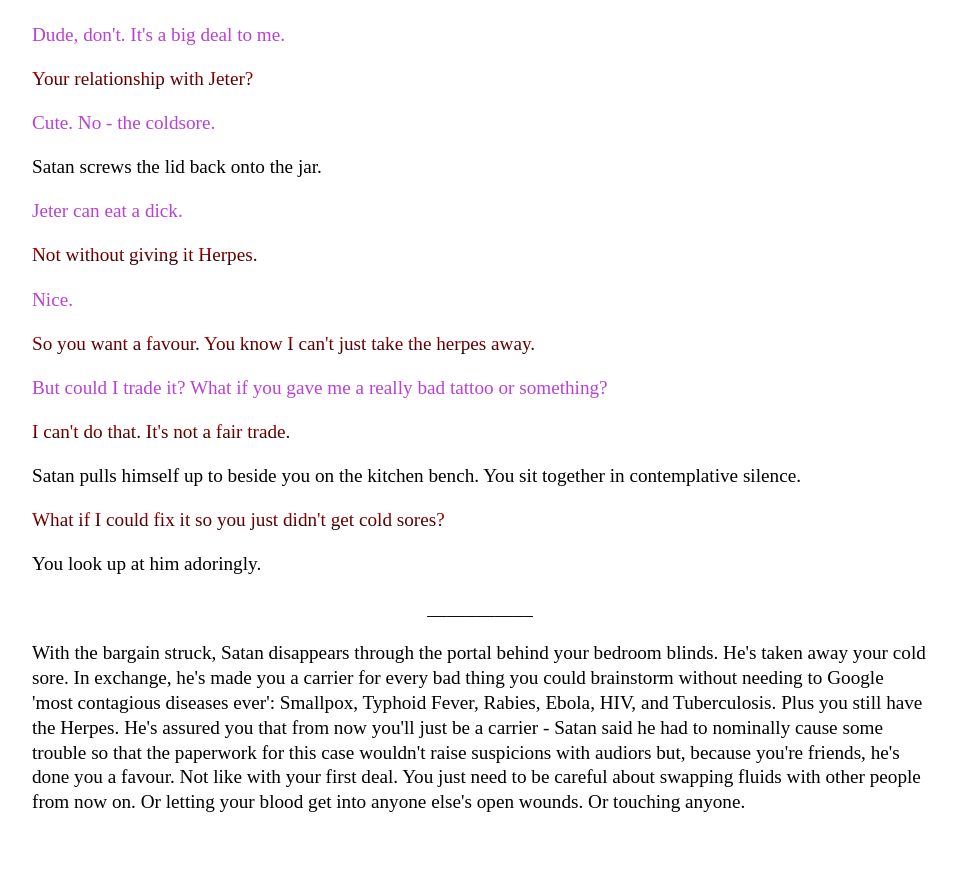
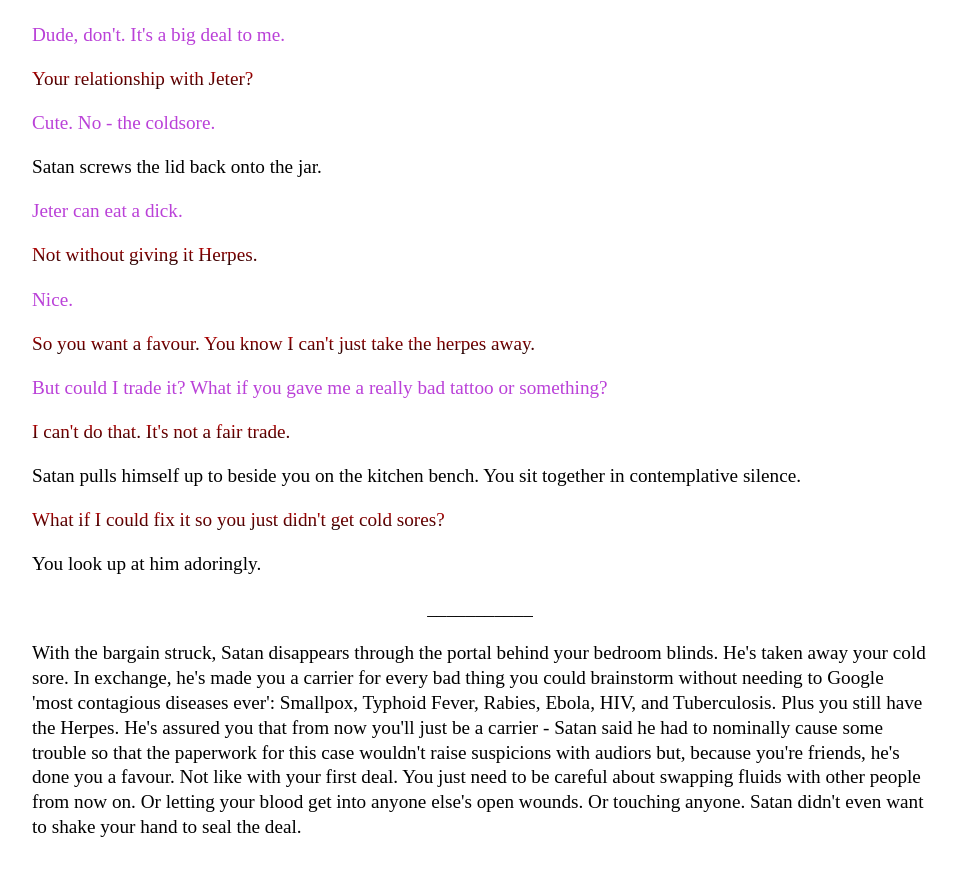
Before and after one commit to Pinelife/pinelife.github.io, a Jekyll site: the page Hellhole/Room9.html, which Jekyll copies as it is, in a window 1280 px wide and 900 px high, scrolled down 2380 px. Shown: the top 876 px of the window, without its empty margins (160-1116 px from the left). Built offline with Jekyll 4.4.1, drawn with Linux system fonts in a browser that asks for light colours.

Commit message:
Update Room9.html

```diff
--- a/Hellhole/Room9.html
+++ b/Hellhole/Room9.html
@@ -189,5 +189,5 @@ Typhoid Fever, Rabies, Ebola, HIV, and Tuberculosis. Plus you still have the Her
 carrier - Satan said he had to nominally cause some trouble so that the paperwork for this case wouldn't
 raise suspicions with audiors but, because you're friends, he's done you a favour. Not like with your first deal.
 You just need to be careful about swapping fluids with other people from now on. Or letting your blood get into anyone else's open wounds.
-Or touching anyone.
+Or touching anyone. Satan didn't even want to shake your hand to seal the deal.
 </p>
```
